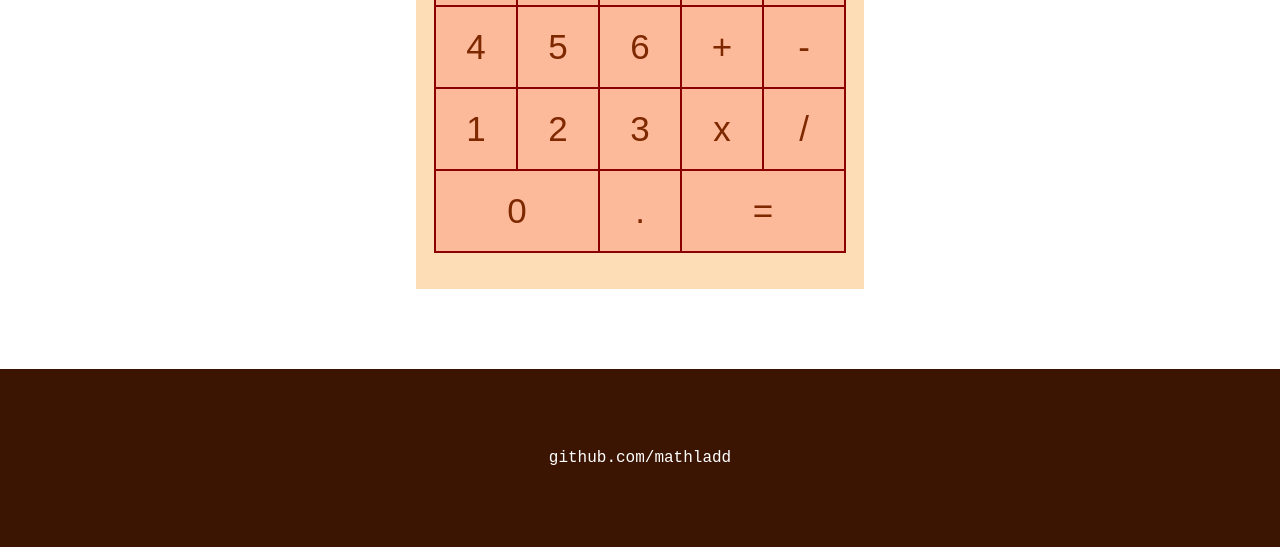
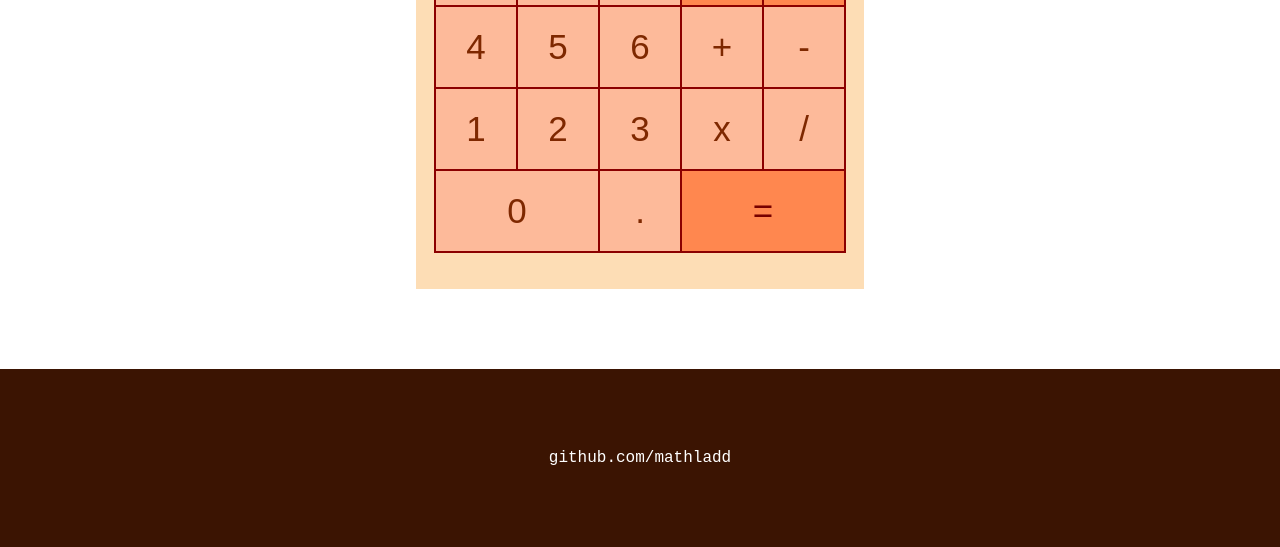
Before and after one commit to mathladd/odin-calculator, a plain HTML site: page index.html in a window 1280 px wide. Shown: the part 591-1138 px from the top of the page. Drawn offline with Linux system fonts and the light colour scheme.

Commit message:
change color of del, ac, and equal buttons

```diff
--- a/css/style.css
+++ b/css/style.css
@@ -104,3 +104,8 @@ html, body {
 .button-extend {
     width: 100%;
 }
+
+.del, .clear, .equals {
+    background-color: #ff874f;
+    color: rgb(119, 0, 0);
+}
```
